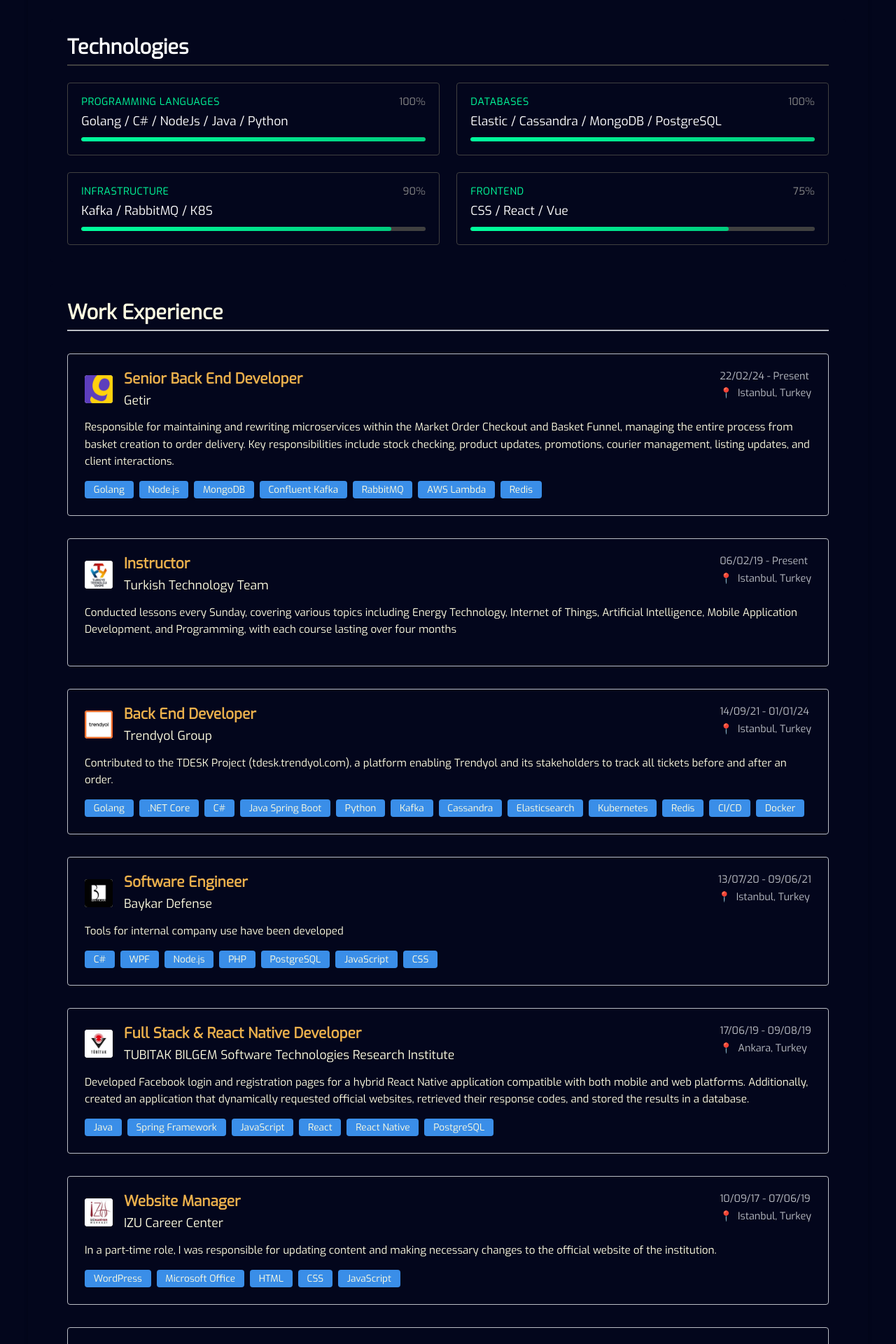
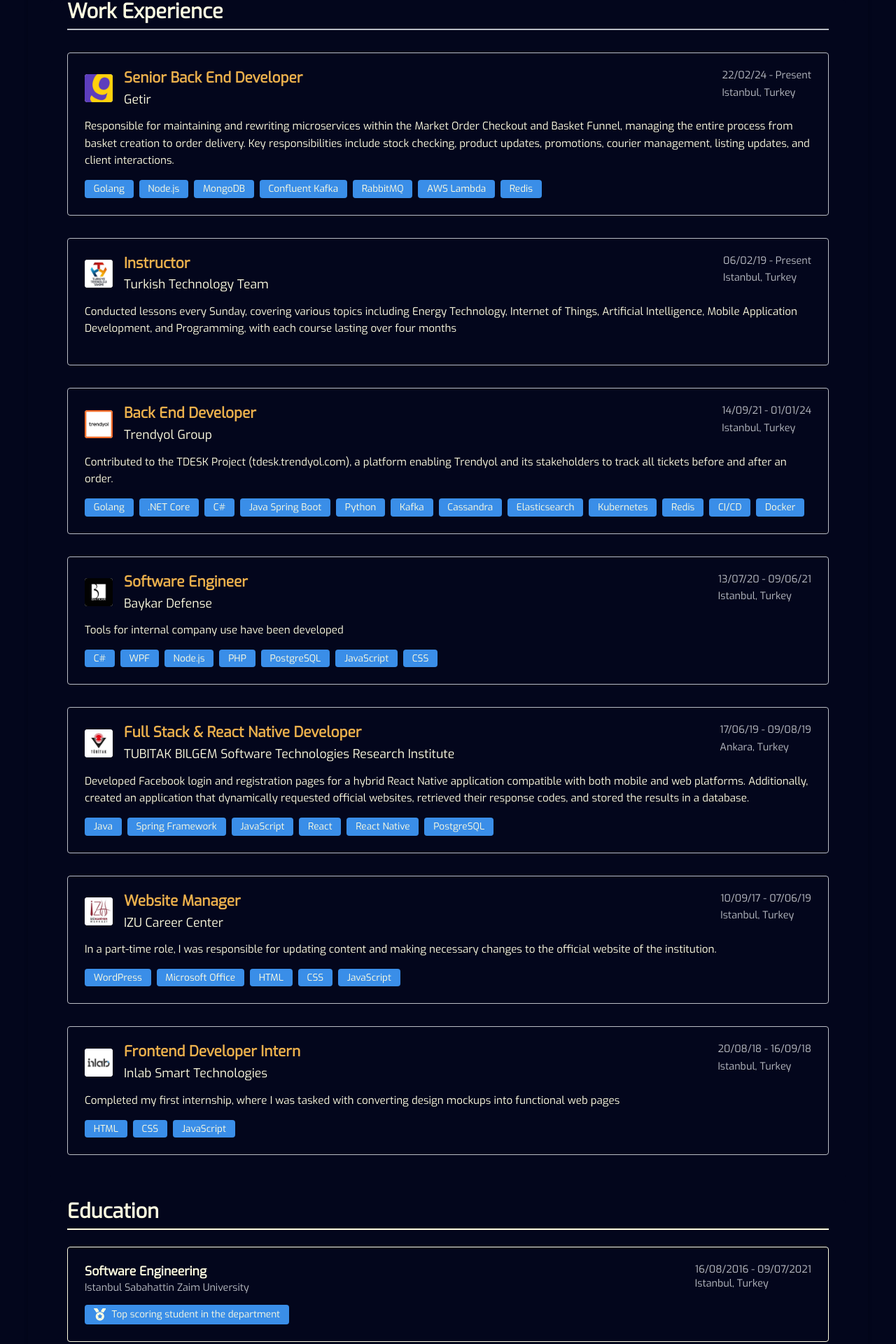
Before and after one commit to mustafaberat/personal-website-1, a Next.js app: page /resume in a window 1280 px wide. Shown: the part 235-2155 px from the top of the page at 70% size. Built offline with nearby package versions, Linux system fonts and the light colour scheme.

Commit message:
remove technologies tab and also finish redesign of resume

```diff
--- a/components/resumeComps/Education.js
+++ b/components/resumeComps/Education.js
@@ -1,20 +1,52 @@
 import React from "react";
+import styles from "../../styles/Education.module.css";
+import { FaMedal } from "react-icons/fa";
+
+const educationData = [
+  {
+    degree: "Software Engineering",
+    school: "Istanbul Sabahattin Zaim University",
+    date: "16/08/2016 - 09/07/2021",
+    location: "Istanbul, Turkey",
+    achievements: [
+      {
+        text: "Top scoring student in the department",
+        icon: <FaMedal />
+      }
+    ],
+  },
+];
 
 const Education = () => {
   return (
-    <div className="container">
-      <section className="workexperience-container mb-education">
-        <h1 className="workexperience-title">Education</h1>
-        <h3 className="work-title">Software Engineering</h3>
-        <div className="work-subtitles">
-          <h3 className="work-companay">Istanbul Sabahattin Zaim University</h3>
-          <div className="work-dateandlocation">
-            <h3 className="work-date">16/08/2016 - 09/07/2021</h3>
-            <h3 className="work-location">Istanbul (Turkey)</h3>
+    <div className={styles.container}>
+      <h2 className={styles.title}>Education</h2>
+      {educationData.map((education, index) => (
+        <div className={styles.card} key={index}>
+          <div className={styles.cardHeader}>
+            <div className={styles.schoolInfo}>
+              <div>
+                <h3 className={styles.degree}>{education.degree}</h3>
+                <span className={styles.school}>{education.school}</span>
+              </div>
+            </div>
+            <div className={styles.meta}>
+              <span className={styles.date}>{education.date}</span>
+              <span className={styles.location}>{education.location}</span>
+            </div>
+          </div>
+
+          <div className={styles.achievementsContainer}>
+            {education.achievements &&
+              education.achievements.map((achievement, i) => (
+                <span key={i} className={styles.techTag}>
+                  <span className={styles.achievementIcon}>{achievement.icon}</span>
+                  {achievement.text}
+                </span>
+              ))}
           </div>
         </div>
-        <p className="work-details">Top scoring student in the department</p>
-      </section>
+      ))}
     </div>
   );
 };
--- a/components/resumeComps/Technologies.js
+++ /dev/null
@@ -1,52 +0,0 @@
-import React from "react";
-import styles from "../../styles/Technologies.module.css";
-
-const technologiesData = [
-  {
-    name: "Golang / C# / NodeJs / Java / Python",
-    level: 100,
-    category: "Programming Languages"
-  },
-  {
-    name: "Elastic / Cassandra / MongoDB / PostgreSQL",
-    level: 100,
-    category: "Databases"
-  },
-  {
-    name: "Kafka / RabbitMQ / K8S",
-    level: 90,
-    category: "Infrastructure"
-  },
-  {
-    name: "CSS / React / Vue",
-    level: 75,
-    category: "Frontend"
-  },
-];
-
-const Technologies = () => {
-  return (
-    <div className={styles.container}>
-      <h2 className={styles.title}>Technologies</h2>
-      <div className={styles.skillsGrid}>
-        {technologiesData.map((tech, index) => (
-          <div key={index} className={styles.skillCard}>
-            <div className={styles.skillHeader}>
-              <span className={styles.category}>{tech.category}</span>
-              <span className={styles.percentage}>{tech.level}%</span>
-            </div>
-            <div className={styles.skillName}>{tech.name}</div>
-            <div className={styles.progressBar}>
-              <div
-                className={styles.progressFill}
-                style={{ width: `${tech.level}%` }}
-              />
-            </div>
-          </div>
-        ))}
-      </div>
-    </div>
-  );
-};
-
-export default Technologies;
--- a/package.json
+++ b/package.json
@@ -11,6 +11,7 @@
   "dependencies": {
     "next": "^15.0.2",
     "react": "latest",
-    "react-dom": "latest"
+    "react-dom": "latest",
+    "react-icons": "^5.4.0"
   }
 }
--- a/pages/resume.js
+++ b/pages/resume.js
@@ -1,7 +1,6 @@
 import React from 'react';
 import styles from '../styles/Resume.module.css';
 import HeaderComp from '../components/headerComponent';
-import Technologies from '../components/resumeComps/Technologies';
 import WorkExperience from '../components/resumeComps/WorkExperience';
 import Education from '../components/resumeComps/Education';
 
@@ -11,11 +10,8 @@
             <HeaderComp />
             <main className={styles.main}>
                 <div className={styles.content}>
-                    <h1 className={styles.title}>Resume</h1>
+                    <h2 className={styles.title}>Resume</h2>
                     <div className={styles.grid}>
-                        <section className={styles.section}>
-                            <Technologies />
-                        </section>
                         <section className={styles.section}>
                             <WorkExperience />
                         </section>
--- /dev/null
+++ b/styles/Education.module.css
@@ -0,0 +1,137 @@
+.container {
+    color: var(--white);
+}
+
+.title {
+    font-size: 1.8rem;
+    margin-bottom: 1.5rem;
+    color: var(--white);
+    border-bottom: 2px solid var(--white);
+    padding-bottom: 0.5rem;
+}
+
+.card {
+    background: var(--black);
+    padding: 1.5rem;
+    border-radius: var(--borderRadius);
+    border: 1px solid var(--white);
+    margin-bottom: 1rem;
+}
+
+.cardHeader {
+    display: flex;
+    justify-content: space-between;
+    align-items: flex-start;
+    margin-bottom: 1rem;
+}
+
+.schoolInfo {
+    display: flex;
+    gap: 1rem;
+    align-items: center;
+}
+
+.logoContainer {
+    width: 40px;
+    height: 40px;
+    border-radius: 8px;
+    overflow: hidden;
+    flex-shrink: 0;
+}
+
+.logo {
+    object-fit: cover;
+}
+
+.degree {
+    font-size: 1.1rem;
+    font-weight: 600;
+    margin-bottom: 0.2rem;
+    color: var(--white);
+}
+
+.school {
+    font-size: 0.9rem;
+    color: var(--grey);
+}
+
+.meta {
+    font-size: 0.9rem;
+    color: var(--grey);
+}
+
+.date {
+    display: block;
+    margin-bottom: 0.2rem;
+}
+
+.location {
+    display: block;
+}
+
+.details {
+    color: var(--white);
+    font-size: 0.95rem;
+    line-height: 1.5;
+}
+
+.achievement {
+    display: inline-flex;
+    align-items: center;
+    gap: 0.5rem;
+    background: var(--white);
+    color: var(--white);
+    padding: 0.3rem 0.8rem;
+    border-radius: var(--borderRadius);
+    font-size: 0.9rem;
+    margin-top: 1rem;
+    transition: all 0.2s ease;
+}
+
+.achievement:hover {
+    background: var(--blue);
+    transform: translateY(-2px);
+}
+
+.achievementIcon {
+    display: flex;
+    align-items: center;
+    font-size: 1.1rem;
+}
+
+.techTag {
+    display: inline-flex;
+    align-items: center;
+    gap: 0.5rem;
+    background: var(--blue);
+    color: var(--white);
+    padding: 0.3rem 0.8rem;
+    border-radius: var(--borderRadius);
+    font-size: 0.85rem;
+    transition: all 0.2s ease;
+    cursor: pointer;
+}
+
+.techTag:hover {
+    transform: translateY(-2px);
+    background: var(--yellow);
+    color: var(--black);
+}
+
+.achievementsContainer {
+    display: flex;
+    flex-wrap: wrap;
+    gap: 0.5rem;
+    margin-top: 1rem;
+}
+
+@media (max-width: 767px) {
+    .cardHeader {
+        flex-direction: column;
+        gap: 1rem;
+    }
+
+    .meta {
+        text-align: left;
+    }
+}
--- a/styles/Resume.module.css
+++ b/styles/Resume.module.css
@@ -30,7 +30,8 @@
 }
 
 .section {
-    padding: 1.5rem;
+    padding-left: 1.5rem;
+    padding-right: 1.5rem;
     background-color: var(--black);
     border-radius: var(--borderRadius);
 }
--- a/styles/Technologies.module.css
+++ /dev/null
@@ -1,85 +0,0 @@
-.container {
-    color: #ffffff;
-}
-
-.title {
-    font-size: 1.8rem;
-    margin-bottom: 1.5rem;
-    color: #ffffff;
-    border-bottom: 2px solid #404040;
-    padding-bottom: 0.5rem;
-}
-
-.skillsGrid {
-    display: grid;
-    gap: 1.5rem;
-}
-
-.skillCard {
-    background: var(--black);
-    padding: 1.2rem;
-    border-radius:var(--borderRadius);
-    border: 1px solid #404040;
-    transition: transform 0.2s ease;
-}
-
-.skillCard:hover {
-    color: var(--white);
-    background-color: var(--blue);
-    transition: 0.2s;
-}
-
-.skillHeader {
-    display: flex;
-    justify-content: space-between;
-    align-items: center;
-    margin-bottom: 0.5rem;
-}
-
-.category {
-    font-size: 0.9rem;
-    color: #00ff9d;
-    text-transform: uppercase;
-    letter-spacing: 0.5px;
-}
-
-.percentage {
-    font-size: 0.9rem;
-    color: #888;
-}
-
-.skillName {
-    font-size: 1.1rem;
-    margin-bottom: 0.8rem;
-    color: #ffffff;
-}
-
-.progressBar {
-    height: 6px;
-    background: #404040;
-    border-radius:var(--borderRadius);
-    overflow: hidden;
-}
-
-.progressFill {
-    height: 100%;
-    background: linear-gradient(90deg, #00ff9d, #00cc7e);
-    border-radius:var(--borderRadius);
-    transition: width 0.3s ease;
-}
-
-@media (min-width: 768px) {
-    .skillsGrid {
-        grid-template-columns: repeat(2, 1fr);
-    }
-}
-
-@media (max-width: 767px) {
-    .title {
-        font-size: 1.5rem;
-    }
-
-    .skillCard {
-        padding: 1rem;
-    }
-}
--- a/styles/WorkExperience.module.css
+++ b/styles/WorkExperience.module.css
@@ -83,11 +83,6 @@
     font-size: 0.9rem;
 }
 
-.location::before {
-    content: '📍';
-    margin-right: 0.5rem;
-}
-
 .details {
     display: flex;
     flex-direction: column;
--- a/styles/devices.css
+++ b/styles/devices.css
@@ -14,16 +14,12 @@
     padding-left: 9%;
     padding-right: 9%;
   }
-  .technologies-point {
-    font-size: 0.9rem;
-  }
   .things {
     grid-template-columns: auto;
   }
   .thingsCard {
     height: 150px;
   }
-  .technologies-title,
   .workexperience-title,
   .work-title {
     font-size: 1.2rem;
@@ -91,13 +87,10 @@
     padding-left: 11%;
     padding-right: 11%;
   }
-  .technologies-title,
+
   .workexperience-title,
   .work-title {
     font-size: 1rem;
-  }
-  .technologies-point {
-    font-size: 0.8rem;
   }
   .work-companay {
     font-size: 0.8rem;
--- a/styles/main.css
+++ b/styles/main.css
@@ -11,7 +11,6 @@
 @import "./name-and-title.css";
 @import "./social-medias.css";
 @import "./things.css";
-@import "./technologies.css";
 @import "./workexperience.css";
 @import "./password-generator.css";
 
--- a/styles/technologies.css
+++ /dev/null
@@ -1,63 +0,0 @@
-.technologies-container {
-  text-align: center;
-  align-items: center;
-  margin-top: var(--gutter);
-  padding-left: var(--gutter);
-  padding-right: var(--gutter);
-}
-
-.technologies-title {
-  color: var(--white);
-  font-size: 1.6rem;
-  border-bottom: 1px solid var(--grey);
-  padding-bottom: 4px;
-  display: flex;
-}
-
-.technologies-point {
-  display: flex;
-  text-align: center;
-  align-items: center;
-  margin-bottom: 5px;
-  text-transform: uppercase;
-  height: var(--gutter);
-  color: var(--grey);
-}
-
-.technologies-lvl {
-  display: flex;
-  margin-bottom: var(--halfgutter);
-  height: 14px;
-  width: 100%;
-  background-color: var(--grey);
-}
-
-.technologies-lvl-in100 {
-  width: 100%;
-  background-color: var(--blue);
-}
-
-.technologies-lvl-in90 {
-  width: 90%;
-  background-color: var(--blue);
-}
-
-.technologies-lvl-in75 {
-  width: 75%;
-  background-color: var(--blue);
-}
-
-.technologies-lvl-in50 {
-  width: 50%;
-  background-color: var(--blue);
-}
-
-.technologies-lvl-in25 {
-  width: 25%;
-  color: var(--blue);
-  background-color: var(--blue);
-}
-
-.mb-education {
-  margin-bottom: var(--fingerSize);
-}
```
Also changed, not shown: 1 other file (tests, documents, lock files or other folders).
